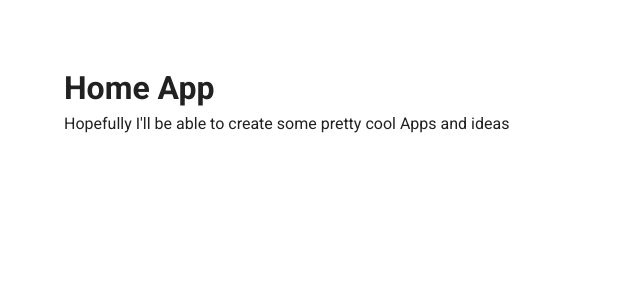
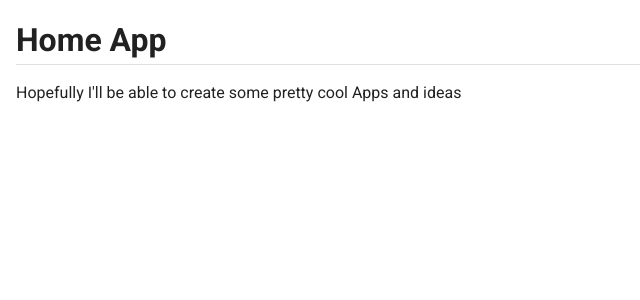
Before and after one commit to temaari/multipurpose-app, a Vue app: page / in a window 1280 px wide. Shown: the top 300 px of the page, without its empty margins (0-640 px from the left). Built offline with nearby package versions, Linux system fonts and the light colour scheme.

Commit message:
adding easy way to toggle

```diff
--- a/src/App.vue
+++ b/src/App.vue
@@ -47,7 +47,16 @@
 
 		<v-main>
 			<router-view></router-view>
-			<v-btn v-if="isHomePage()" block rounded @click="isProd=!isProd">Edit Page</v-btn>
+			<div class="pa-4" v-if="isHomePage()">
+				<h3>Quick Links To Apps</h3>
+				<v-divider></v-divider>
+				<span v-for="(item, i) in items" :key="i">
+					<a v-if="item.title != 'Home'" :href="'http://localhost:8080' + item.to">{{ item.title }}</a>
+					<span style="padding-left:20px">&nbsp;</span>
+					<br v-if="i % 3 === 0">
+				</span>
+				<v-btn block rounded @click="isProd=!isProd">Edit Page</v-btn>
+			</div>
 		</v-main>
 	</v-app>
 </template>
--- a/src/views/Home.vue
+++ b/src/views/Home.vue
@@ -1,6 +1,7 @@
 <template>
-	<div class="home pa-16">
+	<div class="home pa-4">
 		<h1>Home App</h1>
+		<v-divider class="pa-2" ></v-divider>
 		<p>Hopefully I'll be able to create some pretty cool Apps and ideas</p>
 	</div>
 </template>
```
